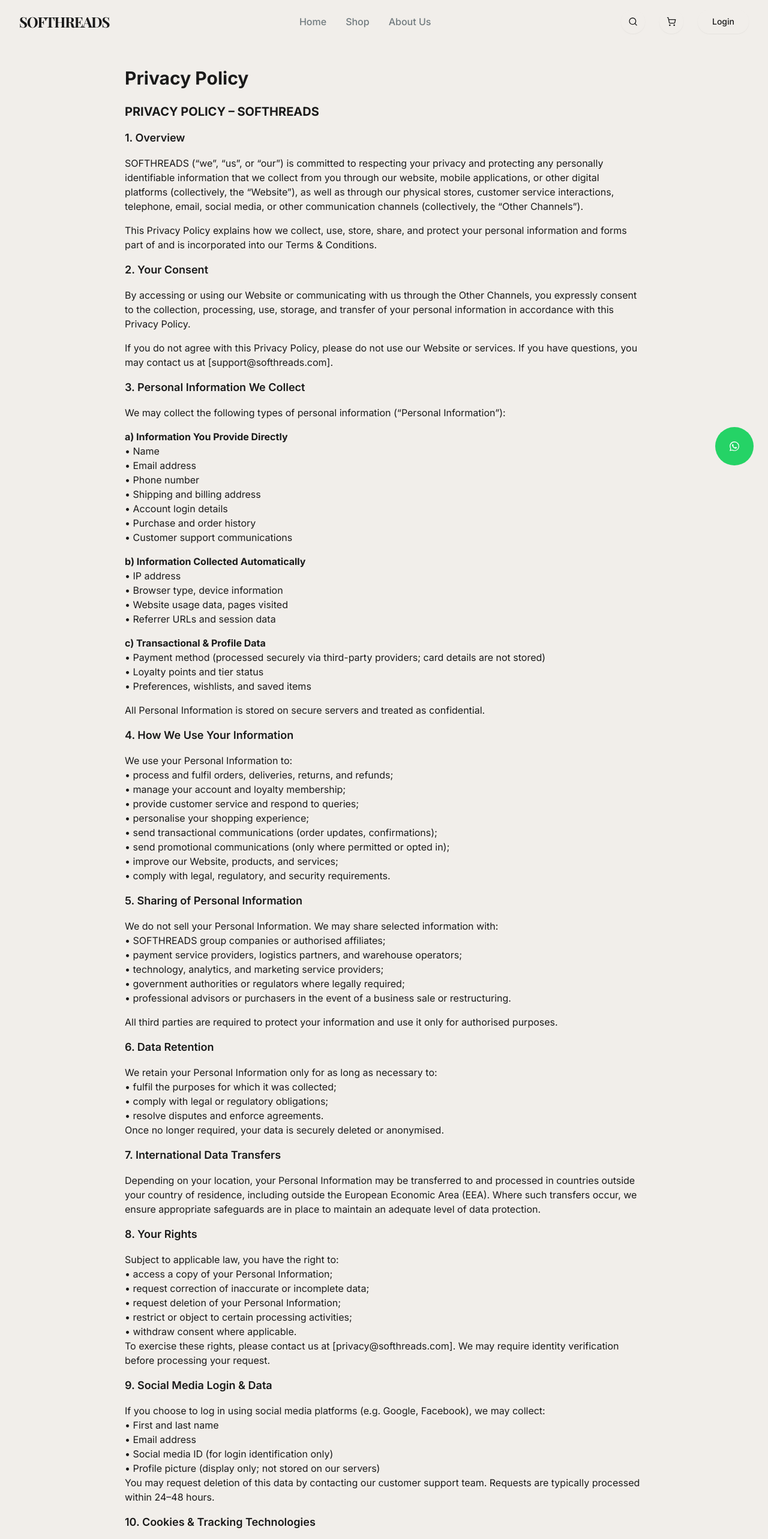
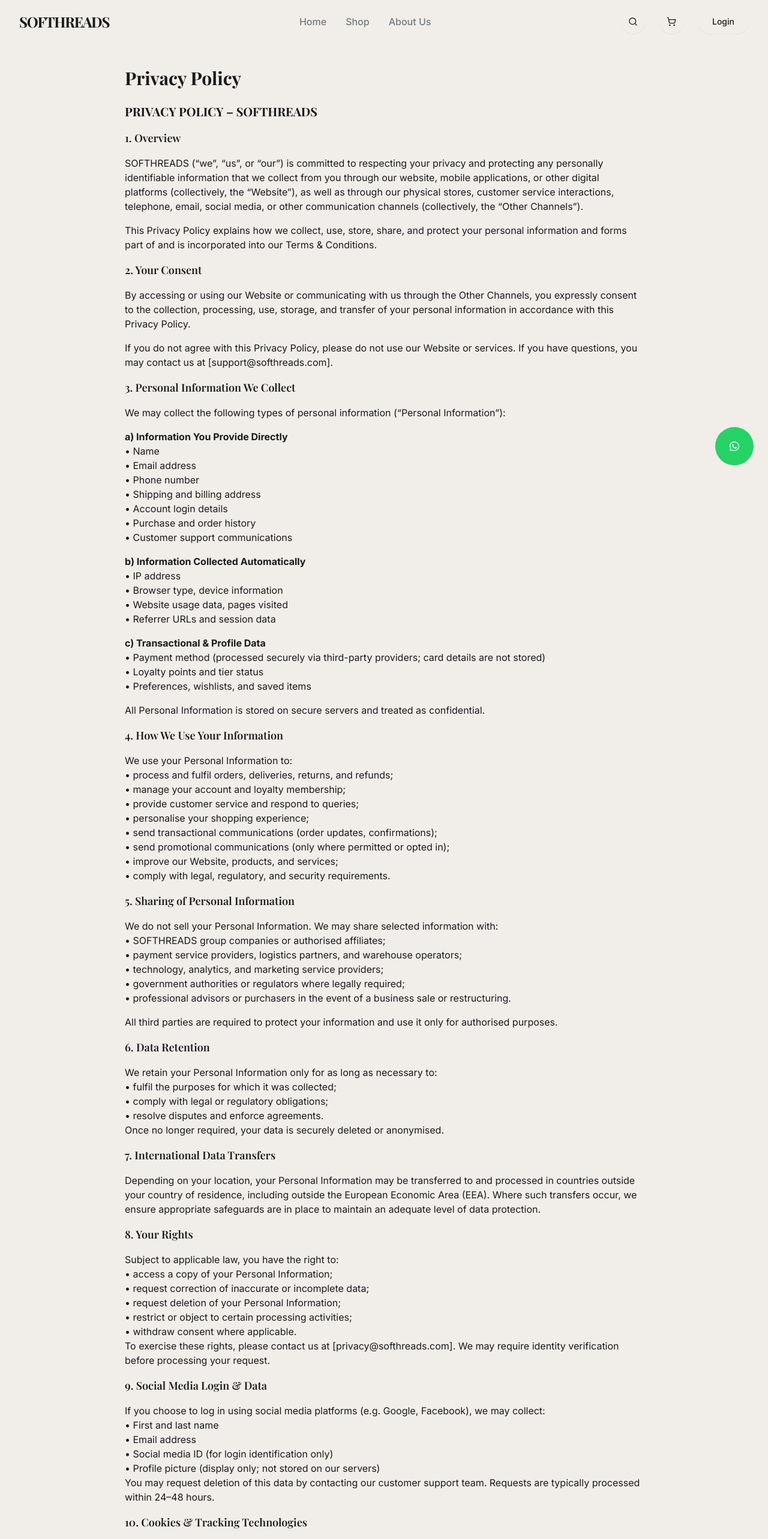
Before and after one commit to safwan125/softhreads, a Next.js app: page /legal/privacy-policy in a window 1280 px wide. Shown: the top 2566 px of the page at 60% size. Built offline with nearby package versions, Linux system fonts and the light colour scheme; a web font is replaced by a local one.

Commit message:
Apply serif font to all page headers

```diff
--- a/src/app/account/page.tsx
+++ b/src/app/account/page.tsx
@@ -56,7 +56,7 @@
 
                 {/* Main Content */}
                 <div className="w-full md:w-2/3 space-y-6">
-                    <h2 className="text-2xl font-bold">Order History</h2>
+                    <h2 className="text-2xl font-bold font-serif">Order History</h2>
                     <div className="space-y-4">
                         {orders.length === 0 ? (
                             <p className="text-muted-foreground">You haven't placed any orders yet.</p>
@@ -65,7 +65,7 @@
                                 <Card key={order.id} className="shadow-neu-sm border-none bg-background hover:shadow-neu-md transition-all">
                                     <CardContent className="p-6 flex flex-col sm:flex-row items-start sm:items-center justify-between gap-4">
                                         <div>
-                                            <h3 className="font-semibold">Order #{order.orderNumber}</h3>
+                                            <h3 className="font-semibold font-serif">Order #{order.orderNumber}</h3>
                                             <p className="text-sm text-muted-foreground">{new Date(order.processedAt).toLocaleDateString()}</p>
                                             <p className="text-xs text-muted-foreground mt-1">
                                                 {order.lineItems.edges.map(e => `${e.node.title} x${e.node.quantity}`).join(", ")}
--- a/src/app/legal/privacy-policy/page.tsx
+++ b/src/app/legal/privacy-policy/page.tsx
@@ -1,19 +1,19 @@
 export default function PrivacyPage() {
     return (
         <div className="container mx-auto px-4 py-8 max-w-4xl text-foreground">
-            <h1 className="text-3xl font-bold mb-6">Privacy Policy</h1>
+            <h1 className="text-3xl font-bold mb-6 font-serif">Privacy Policy</h1>
             <div className="prose prose-stone dark:prose-invert max-w-none space-y-4 text-sm md:text-base">
-                <h2 className="text-xl font-bold">PRIVACY POLICY – SOFTHREADS</h2>
+                <h2 className="text-xl font-bold font-serif">PRIVACY POLICY – SOFTHREADS</h2>
 
-                <h3 className="text-lg font-semibold mt-4">1. Overview</h3>
+                <h3 className="text-lg font-semibold mt-4 font-serif">1. Overview</h3>
                 <p>SOFTHREADS (“we”, “us”, or “our”) is committed to respecting your privacy and protecting any personally identifiable information that we collect from you through our website, mobile applications, or other digital platforms (collectively, the “Website”), as well as through our physical stores, customer service interactions, telephone, email, social media, or other communication channels (collectively, the “Other Channels”).</p>
                 <p>This Privacy Policy explains how we collect, use, store, share, and protect your personal information and forms part of and is incorporated into our Terms & Conditions.</p>
 
-                <h3 className="text-lg font-semibold mt-4">2. Your Consent</h3>
+                <h3 className="text-lg font-semibold mt-4 font-serif">2. Your Consent</h3>
                 <p>By accessing or using our Website or communicating with us through the Other Channels, you expressly consent to the collection, processing, use, storage, and transfer of your personal information in accordance with this Privacy Policy.</p>
                 <p>If you do not agree with this Privacy Policy, please do not use our Website or services. If you have questions, you may contact us at [support@softhreads.com].</p>
 
-                <h3 className="text-lg font-semibold mt-4">3. Personal Information We Collect</h3>
+                <h3 className="text-lg font-semibold mt-4 font-serif">3. Personal Information We Collect</h3>
                 <p>We may collect the following types of personal information (“Personal Information”):</p>
                 <p><strong>a) Information You Provide Directly</strong><br />
                     • Name<br />
@@ -34,7 +34,7 @@
                     • Preferences, wishlists, and saved items</p>
                 <p>All Personal Information is stored on secure servers and treated as confidential.</p>
 
-                <h3 className="text-lg font-semibold mt-4">4. How We Use Your Information</h3>
+                <h3 className="text-lg font-semibold mt-4 font-serif">4. How We Use Your Information</h3>
                 <p>We use your Personal Information to:<br />
                     • process and fulfil orders, deliveries, returns, and refunds;<br />
                     • manage your account and loyalty membership;<br />
@@ -45,7 +45,7 @@
                     • improve our Website, products, and services;<br />
                     • comply with legal, regulatory, and security requirements.</p>
 
-                <h3 className="text-lg font-semibold mt-4">5. Sharing of Personal Information</h3>
+                <h3 className="text-lg font-semibold mt-4 font-serif">5. Sharing of Personal Information</h3>
                 <p>We do not sell your Personal Information. We may share selected information with:<br />
                     • SOFTHREADS group companies or authorised affiliates;<br />
                     • payment service providers, logistics partners, and warehouse operators;<br />
@@ -54,17 +54,17 @@
                     • professional advisors or purchasers in the event of a business sale or restructuring.</p>
                 <p>All third parties are required to protect your information and use it only for authorised purposes.</p>
 
-                <h3 className="text-lg font-semibold mt-4">6. Data Retention</h3>
+                <h3 className="text-lg font-semibold mt-4 font-serif">6. Data Retention</h3>
                 <p>We retain your Personal Information only for as long as necessary to:<br />
                     • fulfil the purposes for which it was collected;<br />
                     • comply with legal or regulatory obligations;<br />
                     • resolve disputes and enforce agreements.<br />
                     Once no longer required, your data is securely deleted or anonymised.</p>
 
-                <h3 className="text-lg font-semibold mt-4">7. International Data Transfers</h3>
+                <h3 className="text-lg font-semibold mt-4 font-serif">7. International Data Transfers</h3>
                 <p>Depending on your location, your Personal Information may be transferred to and processed in countries outside your country of residence, including outside the European Economic Area (EEA). Where such transfers occur, we ensure appropriate safeguards are in place to maintain an adequate level of data protection.</p>
 
-                <h3 className="text-lg font-semibold mt-4">8. Your Rights</h3>
+                <h3 className="text-lg font-semibold mt-4 font-serif">8. Your Rights</h3>
                 <p>Subject to applicable law, you have the right to:<br />
                     • access a copy of your Personal Information;<br />
                     • request correction of inaccurate or incomplete data;<br />
@@ -73,7 +73,7 @@
                     • withdraw consent where applicable.<br />
                     To exercise these rights, please contact us at [privacy@softhreads.com]. We may require identity verification before processing your request.</p>
 
-                <h3 className="text-lg font-semibold mt-4">9. Social Media Login & Data</h3>
+                <h3 className="text-lg font-semibold mt-4 font-serif">9. Social Media Login & Data</h3>
                 <p>If you choose to log in using social media platforms (e.g. Google, Facebook), we may collect:<br />
                     • First and last name<br />
                     • Email address<br />
@@ -81,31 +81,31 @@
                     • Profile picture (display only; not stored on our servers)<br />
                     You may request deletion of this data by contacting our customer support team. Requests are typically processed within 24–48 hours.</p>
 
-                <h3 className="text-lg font-semibold mt-4">10. Cookies & Tracking Technologies</h3>
+                <h3 className="text-lg font-semibold mt-4 font-serif">10. Cookies & Tracking Technologies</h3>
                 <p>We use cookies to enhance your browsing experience. Types of Cookies We Use:<br />
                     • Session cookies: enable core website functionality during your visit<br />
                     • Persistent cookies: remember preferences and improve future visits<br />
                     Cookies help us understand website usage and improve performance. Third-party advertising or analytics partners may also place cookies subject to their own policies. You may disable cookies via your browser settings; however, this may limit certain website features. For more information on cookies, visit aboutcookies.org.</p>
 
-                <h3 className="text-lg font-semibold mt-4">11. Security of Personal Information</h3>
+                <h3 className="text-lg font-semibold mt-4 font-serif">11. Security of Personal Information</h3>
                 <p>We implement appropriate technical and organisational security measures to protect Personal Information against unauthorised access, loss, misuse, or alteration. However, no method of electronic transmission or storage is completely secure, and we cannot guarantee absolute security.</p>
 
-                <h3 className="text-lg font-semibold mt-4">12. Third-Party Websites</h3>
+                <h3 className="text-lg font-semibold mt-4 font-serif">12. Third-Party Websites</h3>
                 <p>Our Website may contain links to third-party websites. We are not responsible for their content, privacy practices, or policies. We recommend reviewing their privacy policies before providing any personal information.</p>
 
-                <h3 className="text-lg font-semibold mt-4">13. Payment Information</h3>
+                <h3 className="text-lg font-semibold mt-4 font-serif">13. Payment Information</h3>
                 <p>All payment transactions are processed through secure, PCI-compliant payment gateways. Credit and debit card details are never stored, sold, rented, or shared by SOFTHREADS.</p>
 
-                <h3 className="text-lg font-semibold mt-4">14. Changes to This Privacy Policy</h3>
+                <h3 className="text-lg font-semibold mt-4 font-serif">14. Changes to This Privacy Policy</h3>
                 <p>We may update this Privacy Policy from time to time to reflect operational, legal, or regulatory changes. Updates will be posted on the Website and will take effect immediately upon publication. Continued use of the Website constitutes acceptance of the revised Privacy Policy.</p>
 
-                <h3 className="text-lg font-semibold mt-4">15. No Warranty & Limitation of Liability</h3>
+                <h3 className="text-lg font-semibold mt-4 font-serif">15. No Warranty & Limitation of Liability</h3>
                 <p>To the maximum extent permitted by law, SOFTHREADS makes no warranties regarding the absolute security of Personal Information and shall not be liable for unauthorised access, data breaches, or losses beyond its reasonable control.</p>
 
-                <h3 className="text-lg font-semibold mt-4">16. Governing Law & Jurisdiction</h3>
+                <h3 className="text-lg font-semibold mt-4 font-serif">16. Governing Law & Jurisdiction</h3>
                 <p>This Privacy Policy shall be governed by and construed in accordance with the laws of India (or the applicable territory in which your data is first registered). Any disputes shall be subject to the exclusive jurisdiction of the competent courts of that territory.</p>
 
-                <h3 className="text-lg font-semibold mt-4">17. Contact Us</h3>
+                <h3 className="text-lg font-semibold mt-4 font-serif">17. Contact Us</h3>
                 <p>If you have questions, concerns, or requests regarding this Privacy Policy, please contact:<br />
                     Email: privacy@softhreads.com<br />
                     Address: 050, Chamavila Kizhakkathil, Kampalady, Poruvazhy.P.O, Kunnathur, Kollam, Kerala 690520</p>
--- a/src/app/login/page.tsx
+++ b/src/app/login/page.tsx
@@ -47,7 +47,7 @@
         <div className="flex min-h-screen flex-col items-center justify-center p-4 bg-bg">
             <div className="w-full max-w-md space-y-8 bg-bg p-8 rounded-2xl shadow-neu border border-secondary/20">
                 <div className="text-center">
-                    <h1 className="text-3xl font-bold tracking-tight text-primary">Welcome back</h1>
+                    <h1 className="text-3xl font-bold tracking-tight text-primary font-serif">Welcome back</h1>
                     <p className="mt-2 text-secondary">Sign in to your account</p>
                 </div>
                 <form className="mt-8 space-y-6" onSubmit={handleSubmit}>
--- a/src/app/register/page.tsx
+++ b/src/app/register/page.tsx
@@ -52,7 +52,7 @@
         <div className="flex min-h-screen flex-col items-center justify-center p-4 bg-bg">
             <div className="w-full max-w-md space-y-8 bg-bg p-8 rounded-2xl shadow-neu border border-secondary/20">
                 <div className="text-center">
-                    <h1 className="text-3xl font-bold tracking-tight text-primary">Create an account</h1>
+                    <h1 className="text-3xl font-bold tracking-tight text-primary font-serif">Create an account</h1>
                     <p className="mt-2 text-secondary">Join Softhreads today</p>
                 </div>
                 <form className="mt-8 space-y-6" onSubmit={handleSubmit}>
--- a/src/app/shop/page.tsx
+++ b/src/app/shop/page.tsx
@@ -14,7 +14,7 @@
 
     return (
         <div className="container mx-auto px-4 py-8 min-h-screen">
-            <h1 className="text-3xl font-bold mb-8 text-primary">
+            <h1 className="text-3xl font-bold mb-8 text-primary font-serif">
                 {query ? `Search Results for "${query}"` : "All Products"}
             </h1>
 
```
Also changed, not shown: src/app/contact/page.tsx (+5 -5 lines), src/app/legal/terms-and-conditions/page.tsx (+11 -11 lines), src/app/returns/page.tsx (+5 -5 lines).
